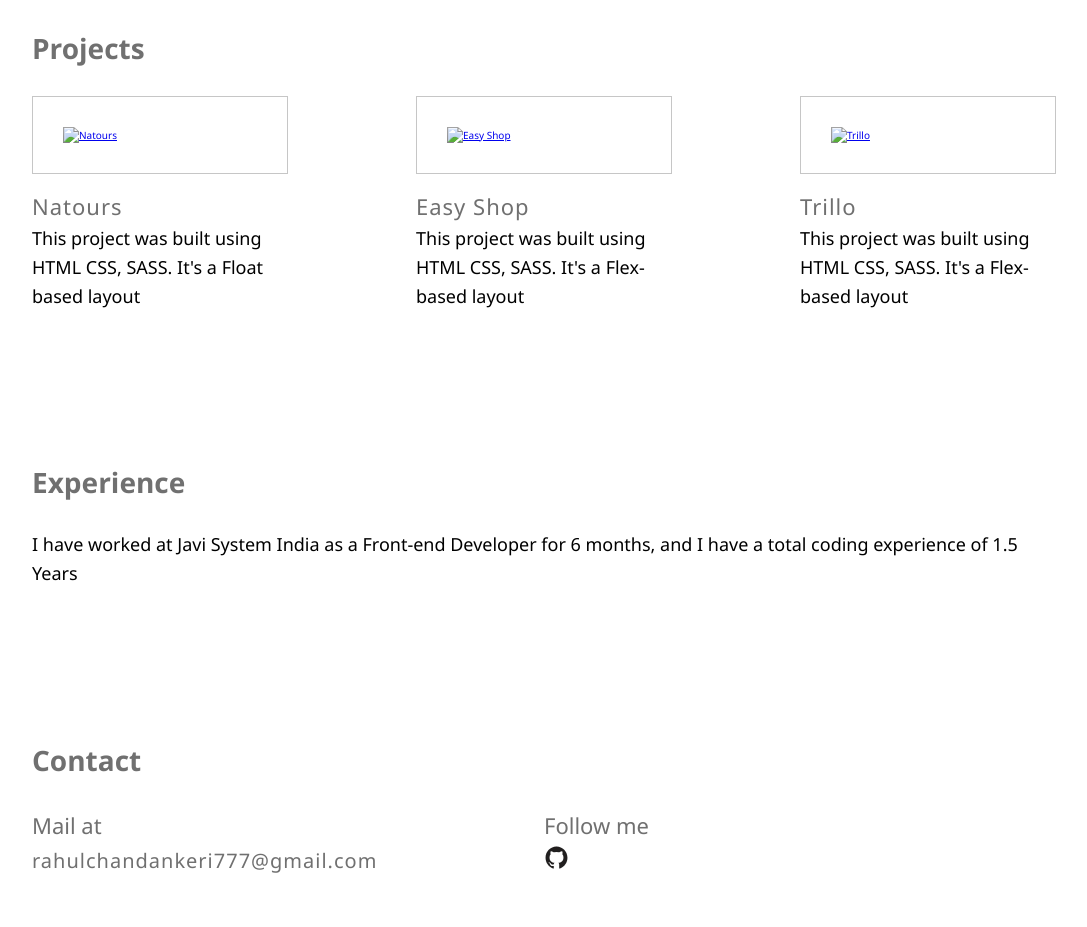
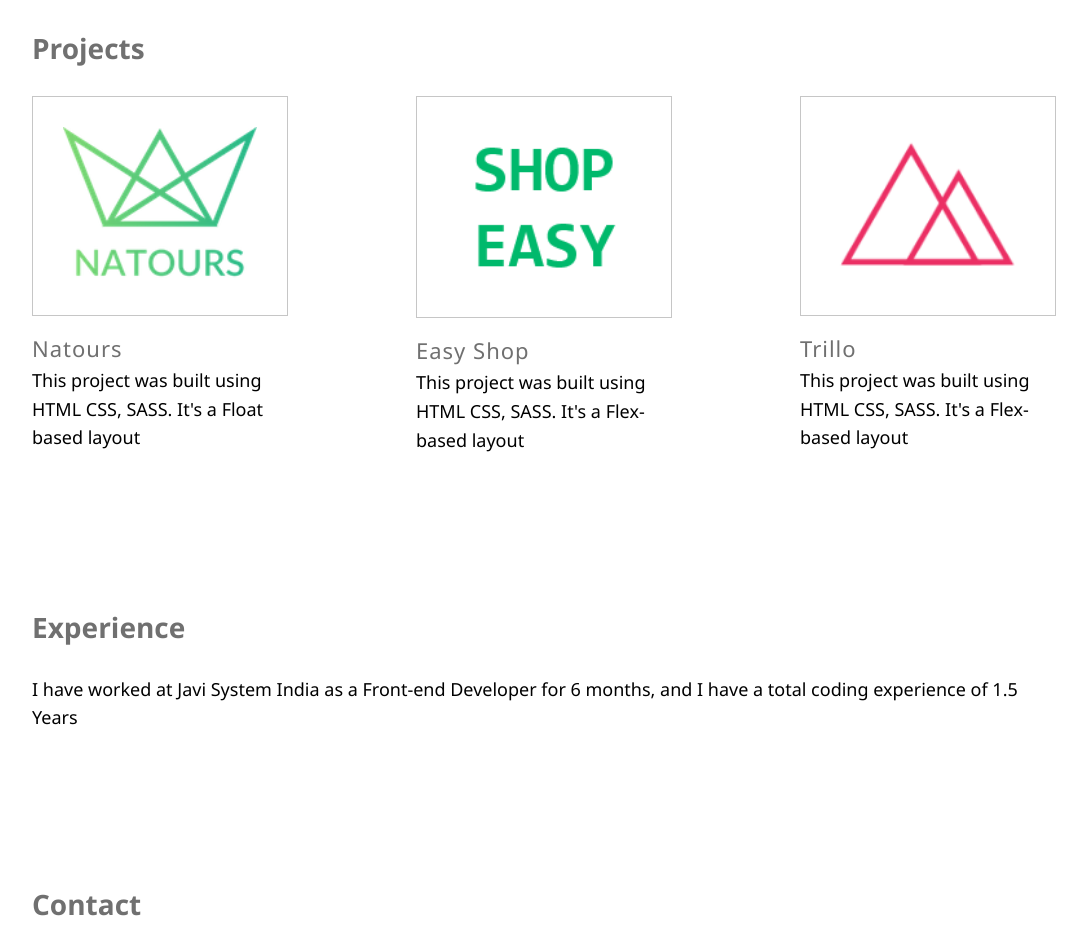
Before and after one commit to Rahulchandankeri/portfolio, a website: page index.html in a window 1280 px wide. Shown: the part 960-1887 px from the top of the page, without its empty margins (96-1183 px from the left). Drawn offline with nearby package versions, Linux system fonts and the light colour scheme; files that its build step writes are made by us from their sources; the site is published under a folder, as on GitHub Pages, so addresses that start at the root find nothing.

Commit message:
Update index.html
Minor fixes, links

```diff
--- a/index.html
+++ b/index.html
@@ -75,7 +75,7 @@
         <div class="project-container ">
           <div class="project u-margin-bottom-small">
             <a title="Click to take 'Natours' project demo" href="https://rahulchandankeri.github.io/Natour/" target="_blank">
-              <img class="project-thumbnail" alt="Natours" src="/img/Natours-logo.png" /></a>
+              <img class="project-thumbnail" alt="Natours" src="img/Natours-logo.png" /></a>
           </div>
           <div class="caption">
             <a title="Click to take 'Natours' project demo" href="https://rahulchandankeri.github.io/Natour/" target="_blank"><h3 class="secondary-heading">Natours</h3></a>
@@ -89,7 +89,7 @@
         <div class="project-container">
           <div class="project u-margin-bottom-small">
             <a title="Click to take 'ShopEasy' project demo" href="https://rahulchandankeri.github.io/ShopEasy" target="_blank">
-              <img class="project-thumbnail" alt="Easy Shop" src="/img/ShopeEasy-logo.png" />
+              <img class="project-thumbnail" alt="Easy Shop" src="img/ShopeEasy-logo.png" />
             </a>
           </div>
           <div class="caption">
@@ -106,7 +106,7 @@
         <div class="project-container">
           <div class="project u-margin-bottom-small">
             <a title="Click to take 'ShopEasy' project demo" href="https://rahulchandankeri.github.io/ShopEasy" target="_blank">
-              <img class="project-thumbnail" alt="Trillo" src="/img/Trillo-logo.png" />
+              <img class="project-thumbnail" alt="Trillo" src="img/Trillo-logo.png" />
             </a>
               </div>
 
```
